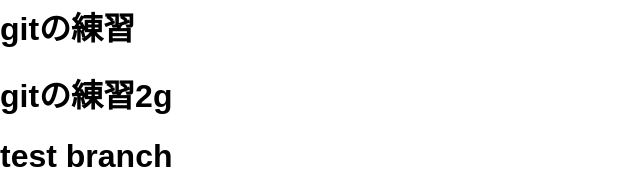
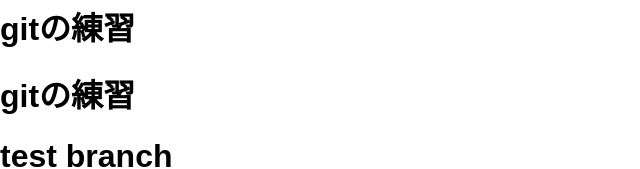
Before and after one commit to club-anus/counterApp, a React (Create React App) app: page / in a window 1280 px wide. Shown: the part 187-356 px from the top of the page, without its empty margins (0-640 px from the left). Built offline with nearby package versions, Linux system fonts and the light colour scheme.

Commit message:
編集2行目

```diff
--- a/src/App.tsx
+++ b/src/App.tsx
@@ -34,7 +34,7 @@ class App extends React.Component<{},IAppState> {
        <input type={"button"} value={"+"} onClick={this.increment}/>
        <input type={"button"} value={"-"} onClick={this.decrement}/>
        <h1>gitの練習</h1>
-       <h1>gitの練習2g</h1>
+       <h1>gitの練習</h1>
        <h1>test branch</h1>
      </div>
     );
```
